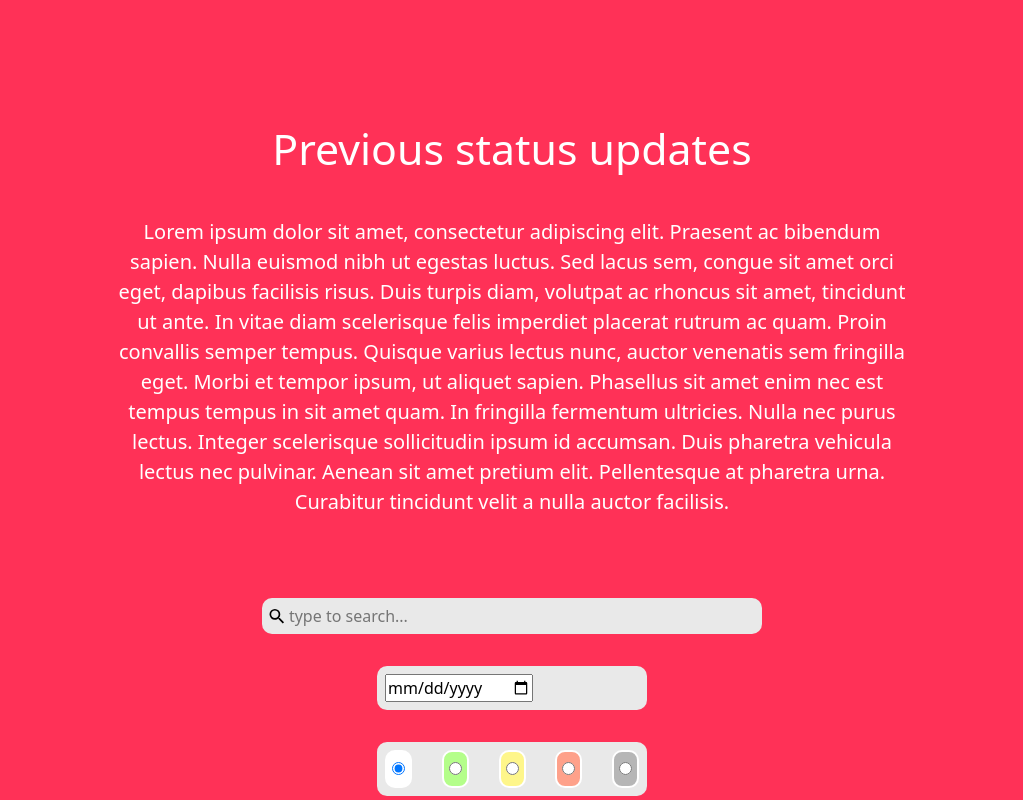
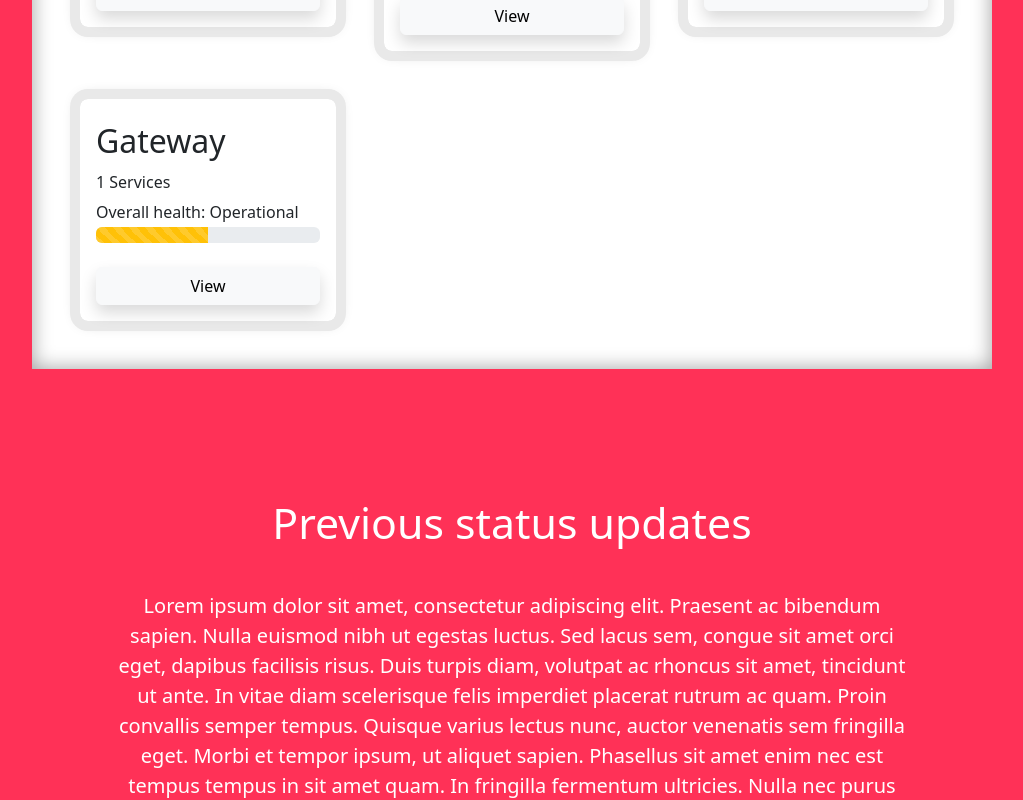
Before and after one commit to Tauum/mitdk-hackathon-2-react-status-page, a React (Create React App) app: page / in a window 1280 px wide. Shown: the part 1286-2086 px from the top of the page, without its empty margins (128-1151 px from the left). Built offline with nearby package versions, Linux system fonts and the light colour scheme.

Commit message:
status-bar

```diff
--- a/src/App.js
+++ b/src/App.js
@@ -49,11 +49,15 @@ const App = () => {
 				<StatusPods statusPods={statusPods} />
 
 				<StatusPreviousInformation/>
+
+				<StatusSearch
+				handleSearchStatus={setSearchText}
+				handleSearchType={setSearchType} />
+
 				<StatusPreviousSearch
-				handlePreviousSearchStatus={setPreviousSearchText}
 				handlePreviousSearchDate={setPreviousSearchDate}
-				handlePreviousSearchType={setPreviousSearchType}
 				/>
+
 				<StatusPreviousList previousStatusList={previousStatusList}/>
 			</div>
 		</div>
--- a/src/components/MockData.js
+++ b/src/components/MockData.js
@@ -9,7 +9,6 @@ export const statusData =
             {id: 4, container:"User-profile-index", statusCode:"", message:"Unknown", timeStamp:"2022-01-01:04:06:05" },
             {id: 5, container:"User-profile-reindexer", statusCode:"200", message:"Fully operational", timeStamp:"2022-01-01:04:06:05" },
         ]
-
     }
     ,
     {
@@ -17,7 +16,6 @@ export const statusData =
         parent:"mailbox" ,
         pods:
         [
-
             {id: 5, container:"User-profile-reindexer", statusCode:"200", message:"Fully operational", timeStamp:"2022-01-01:04:06:05" },
             {id: 6, container:"Mailbox-store", statusCode:"200", message:"Fully operational", timeStamp:"2022-01-01:04:06:05" },
             {id: 7, container:"Mailbox-index", statusCode:"200", message:"Fully operational", timeStamp:"2022-01-01:04:06:05" },
@@ -31,9 +29,20 @@ export const statusData =
         parent:"Login" ,
         pods:
         [
-
             {id: 1, container:"Auth-server", statusCode:"200", message:"Fully operational", timeStamp:"2022-01-01:04:01:01" },
             {id: 2, container:"Identity-registry-index", statusCode:"403", message:"Semi operational", timeStamp:"2022-01-01:04:04:02" },
+            {id: 3, container:"Identity-registry-service", statusCode:"", message:"Unknown", timeStamp:"2022-01-01:04:04:02" },
+            {id: 4, container:"Identity-registry-Store", statusCode:"200", message:"Fully operational", timeStamp:"2022-01-01:04:04:02" },
+        ]
+
+    }
+    ,
+    {
+        id:4,
+        parent:"Gateway" ,
+        pods:
+        [
+            {id:1, container:"Gateway", statusCode:"200", message:"Fully operational", timeStamp:"2022-01-01:04:04:02" },
         ]
 
     }
--- a/src/components/StatusPod/StatusPod.css
+++ b/src/components/StatusPod/StatusPod.css
@@ -49,3 +49,22 @@
 .status-container {
   font-size: 1em;
 }/*# sourceMappingURL=StatusPod.css.map */
+
+
+
+
+.progress-live {
+  background-color: #b4fe8a;
+}
+
+.progress-warning {
+  background-color: #fef68a;
+}
+
+.progress-offline {
+  background-color: #fea18a;
+}
+
+.progress-unknown {
+  background-color: #b6b6b6;
+}
--- a/src/components/StatusPod/StatusPod.js
+++ b/src/components/StatusPod/StatusPod.js
@@ -1,14 +1,57 @@
 import React from 'react'
-import { Button } from 'react-bootstrap'
+import { Button, ProgressBar } from 'react-bootstrap'
 import "./StatusPod.css"
 
 
 function StatusPod({ statusPod, selectedPod }) {
+
+  const getRandomInt = (max) => {
+    return Math.floor(Math.random() * max);
+  }
+
+  var placeholderVal = getRandomInt(4)
+
+  // const reduced = statusPod.pods //bind this to the aggregated status codes
+  // lets say fully-operational is 10
+  //semi-operational is 5
+  // offline is 0
+
+  // console.log(reduced)
+
   return (
     <div className='status-pod'>
       <h2 className=''>{statusPod.parent}</h2>
       <p>{statusPod.pods.length} Services</p>
-      <p>Overall health: Okay </p>
+      <p>
+      Overall health:
+        {
+        placeholderVal === 1 ? ' Fully Functional' :
+        placeholderVal === 2 ? ' Operational' :
+        placeholderVal === 3 ? ' Downtime' :
+        " Unknown"
+      }
+
+
+      </p>
+
+      <ProgressBar now={placeholderVal}
+      min={0}
+      max={4}
+      className={
+        placeholderVal === 1 ? 'progress status-live' :
+        placeholderVal === 2 ? 'progress-warning ' :
+        placeholderVal === 3 ? 'progress-offline ' :
+        "progress-unknown"
+      }
+
+      striped variant={
+        placeholderVal == 1 ? 'success' :
+        placeholderVal == 2 ? 'warning' :
+        placeholderVal == 3 ? 'danger' :
+          "info"
+        }
+      />
+
       <br />
       {selectedPod === null &&
         <Button className="shadow btn" variant="light">
@@ -17,6 +60,17 @@ function StatusPod({ statusPod, selectedPod }) {
       }
     </div>
 
+
+//         id:1,
+    //     parent:"user" ,
+    //     pods:
+    //     [
+    //         {id: 3, container:"User-profile-store", statusCode:"500", message:"Offline", timeStamp:"2022-01-01:04:06:05" },
+    //         {id: 4, container:"User-profile-index", statusCode:"", message:"Unknown", timeStamp:"2022-01-01:04:06:05" },
+    //         {id: 5, container:"User-profile-reindexer", statusCode:"200", message:"Fully operational", timeStamp:"2022-01-01:04:06:05" },
+    //     ]
+    // }
+
   )
 }
 
--- a/src/components/StatusPods/StatusPods.js
+++ b/src/components/StatusPods/StatusPods.js
@@ -8,7 +8,6 @@ import StatusList from '../StatusList/StatusList'
 function StatusPods({ statusPods, }) {
 
   const [selectedPod, setSelectedPod] = useState(null)
-
 
   return (
 
--- a/src/components/StatusPreviousSearch/StatusPreviousSearch.css
+++ /dev/null
@@ -1,103 +0,0 @@
-.previous-status-search-container {
-  margin-top: 2em;
-}
-
-.previous-search {
-  display: flex;
-  align-items: center;
-  background-color: rgb(233, 233, 233);
-  border-radius: 10px;
-  padding: 5px;
-  max-width: 500px;
-  margin: 2em auto;
-  margin-top: 0;
-  color: black;
-}
-
-.previous-search input {
-  border: none;
-  background-color: rgb(233, 233, 233);
-  width: 100%;
-}
-
-.previous-search input:focus {
-  outline: none;
-}
-
-.previous-search-type {
-  display: flex;
-  align-items: center;
-  background-color: rgb(233, 233, 233);
-  border-radius: 10px;
-  padding: 8px;
-  max-width: 270px;
-  margin: 2em auto;
-  margin-top: 0;
-  color: black;
-  justify-content: space-between;
-}
-
-.type-element {
-  border-radius: 10px;
-  padding: 5px;
-  max-width: 40px;
-  margin-top: 0;
-  color: black;
-  justify-content: space-between;
-  border: 2px solid;
-  border-color: #ffffff;
-}
-
-.tooltiptext {
-  visibility: hidden;
-  width: 120px;
-  background-color: black;
-  color: #fff;
-  text-align: center;
-  border-radius: 6px;
-  padding: 5px 0;
-  position: absolute;
-  z-index: 1;
-  top: 91.5%;
-  margin-left: -70px;
-}
-
-.type-fully-operational {
-  background-color: #b4fe8a;
-}
-
-.type-fully-operational:hover .tooltiptext {
-  visibility: visible;
-}
-
-.type-semi-operational {
-  background-color: #fef68a;
-}
-
-.type-semi-operational:hover .tooltiptext {
-  visibility: visible;
-}
-
-.type-offline {
-  background-color: #fea18a;
-}
-
-.type-offline:hover .tooltiptext {
-  visibility: visible;
-}
-
-.type-unknown {
-  background-color: #b6b6b6;
-}
-
-.type-unknown:hover .tooltiptext {
-  visibility: visible;
-}
-
-.type-reset {
-  background-color: #ffffff;
-}
-
-.type-reset:hover .tooltiptext {
-  visibility: visible;
-}/*# sourceMappingURL=StatusPreviousSearch.css.map */
--- a/src/components/StatusPreviousSearch/StatusPreviousSearch.js
+++ b/src/components/StatusPreviousSearch/StatusPreviousSearch.js
@@ -1,55 +1,12 @@
 import React from 'react'
-import "./StatusPreviousSearch.css"
-import { MdSearch } from 'react-icons/md';
 
-const StatusPreviousSearch = ({ handlePreviousSearchStatus, handlePreviousSearchDate, handlePreviousSearchType }) => {
+const StatusPreviousSearch = ({ handlePreviousSearchDate }) => {
 
         return (
-            <div className='previous-status-search-container'>
-                <div className='previous-search'>
-                    <MdSearch className='search-icons' size='1.3em' />
-                    <input
-                        onChange={(event) => handlePreviousSearchStatus(event.target.value) }
-                        type='text'
-                        placeholder='type to search...'
-                    />
-                </div>
-
-                <div className='search-type'
-                    onChange={(event) => handlePreviousSearchDate(event.target.value) }>
-                    <input type="date"/>
-                </div>
-
-                <div className='search-type'
-				onChange={(event) => handlePreviousSearchType(event.target.value) }>
-
-				<div className="type-element type-reset">
-					<input type="radio" value="Reset" name="search-type" defaultChecked />
-					<span className="tooltiptext">Reset status</span>
-				</div>
-
-				<div className="type-element type-fully-operational">
-					<input type="radio" value="Fully-Operational" name="search-type"/>
-					<span className="tooltiptext">Only show fully operational services</span>
-				</div>
-
-				<div className="type-element type-semi-operational">
-					<input type="radio" value="Semi-Operational" name="search-type"/>
-					<span className="tooltiptext">Only show semi operational services</span>
-				</div>
-
-				<div className="type-element type-offline">
-					<input type="radio" value="Offline" name="search-type"/>
-					<span className="tooltiptext">Only show offline services</span>
-				</div>
-
-				<div className="type-element type-unknown">
-					<input type="radio" value="Unknown" name="search-type"/>
-					<span className="tooltiptext">Only show unknown services</span>
-				</div>
-
-                </div>
-            </div>
+			<div className='search-type'
+				onChange={(event) => handlePreviousSearchDate(event.target.value) }>
+				<input type="date"/>
+			</div>
         );
     };
 
--- a/src/components/StatusPreviousSearch/StatusPreviousSearch.scss
+++ /dev/null
@@ -1,97 +0,0 @@
-.previous-status-search-container{
-	margin-top: 2em;
-}
-
-.previous-search {
-	display: flex;
-	align-items: center;
-	background-color: rgb(233, 233, 233);
-	border-radius: 10px;
-	padding: 5px;
-	max-width: 500px;
-	margin: 2em auto;
-	margin-top: 0;
-	color: black;
-}
-
-.previous-search input {
-	border: none;
-	background-color: rgb(233, 233, 233);
-	width: 100%;
-}
-
-.previous-search input:focus {
-	outline: none;
-}
-
-.previous-search-type{
-	display: flex;
-	align-items: center;
-	background-color: rgb(233, 233, 233);
-	border-radius: 10px;
-	padding: 8px;
-	max-width: 270px;
-	margin: 2em auto;
-	margin-top: 0;
-	color: black;
-	justify-content: space-between;
-}
-
-.type-element{
-	border-radius: 10px;
-	padding: 5px;
-	max-width: 40px;
-	margin-top: 0;
-	color: black;
-	justify-content: space-between;
-	border: 2px solid;
-	border-color: #ffffff;
-}
-
-.tooltiptext {
-	visibility: hidden;
-	width: 120px;
-	background-color: black;
-	color: #fff;
-	text-align: center;
-	border-radius: 6px;
-	padding: 5px 0;
-
-	position: absolute;
-	z-index: 1;
-	top: 91.5%;
-	margin-left: -70px;
-  }
-
-
-
-.type-fully-operational{
-	background-color: #b4fe8a;
-}
-.type-fully-operational:hover .tooltiptext {
-	visibility: visible;
-  }
-.type-semi-operational{
-	background-color: #fef68a;
-}
-.type-semi-operational:hover .tooltiptext {
-	visibility: visible;
-  }
-.type-offline{
-	background-color: #fea18a;
-}
-.type-offline:hover .tooltiptext {
-	visibility: visible;
-  }
-.type-unknown{
-	background-color: #b6b6b6;
-}
-.type-unknown:hover .tooltiptext {
-	visibility: visible;
-  }
-.type-reset{
-	background-color: #ffffff;
-}
-.type-reset:hover .tooltiptext {
-	visibility: visible;
-  }
--- a/src/components/StatusSearch/StatusSearch.css
+++ b/src/components/StatusSearch/StatusSearch.css
@@ -35,6 +35,10 @@
   margin-top: 0;
   color: black;
   justify-content: space-between;
+}
+
+.input-range {
+  width: 100%;
 }
 
 .type-element {
--- a/src/components/StatusSearch/StatusSearch.js
+++ b/src/components/StatusSearch/StatusSearch.js
@@ -44,6 +44,10 @@ const Search = ({ handleSearchStatus, handleSearchType }) => {
 				</div>
 
 			</div>
+
+			<div  className='search-type'>
+				<input type="range" className='input-range' min="0" max="4" step="1"/>
+			</div>
 		</div>
 	);
 };
--- a/src/components/StatusSearch/StatusSearch.scss
+++ b/src/components/StatusSearch/StatusSearch.scss
@@ -36,6 +36,11 @@
 	color: black;
 	justify-content: space-between;
 }
+
+.input-range{
+	width: 100%;
+}
+
 
 .type-element{
 	border-radius: 10px;
--- a/src/index.css
+++ b/src/index.css
@@ -64,9 +64,15 @@ body {
 }
 
 .dark-mode .app-container
-.status-previous-pods{
+.status-previous-list{
 	background-color: rgb(75, 72, 72);
 }
+
+.dark-mode .app-container
+.status-list{
+	background-color: rgb(75, 72, 72);
+}
+
 
 
 .dark-mode-button {
```
Also changed, not shown: 2 other files (tests, documents, lock files or other folders).
